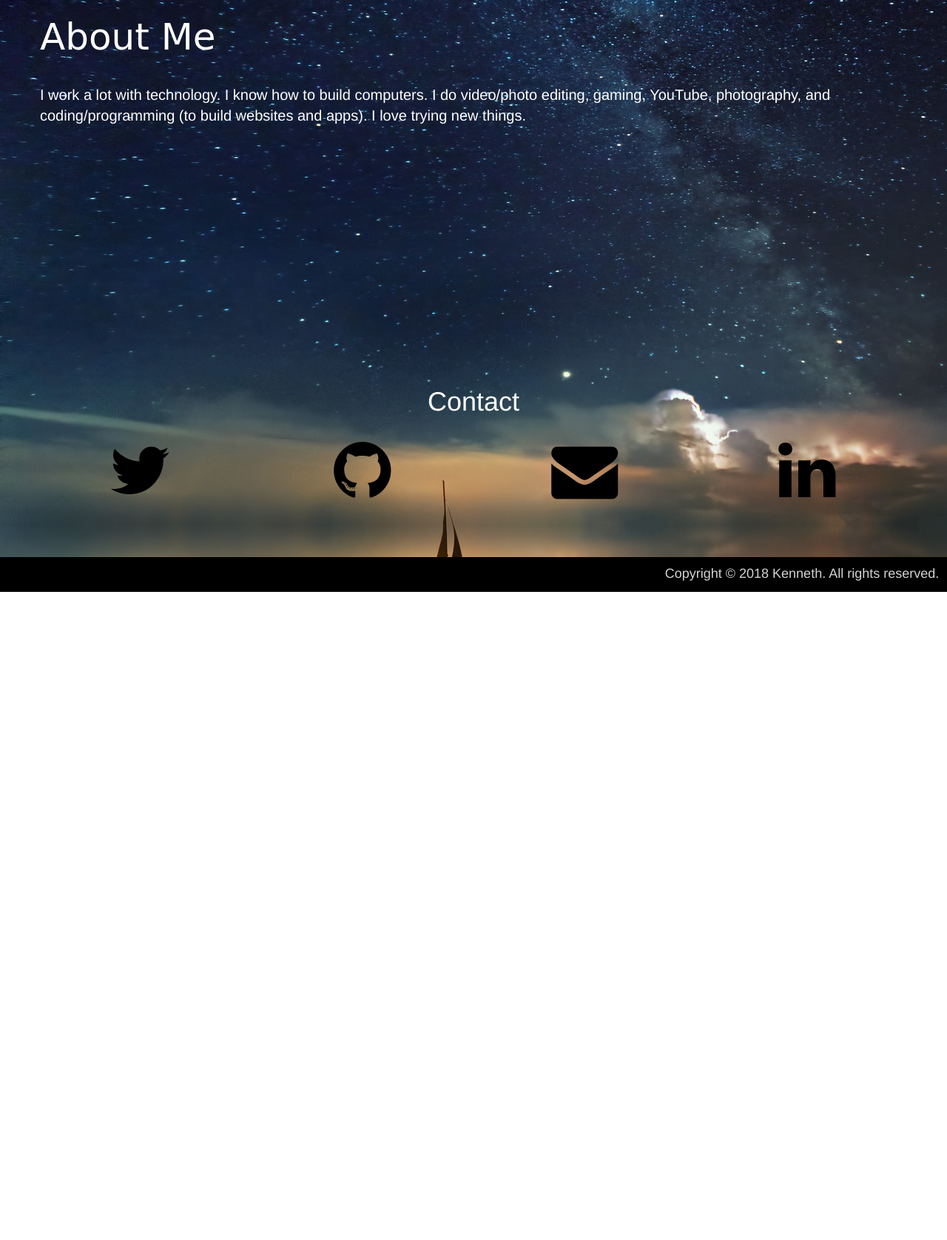
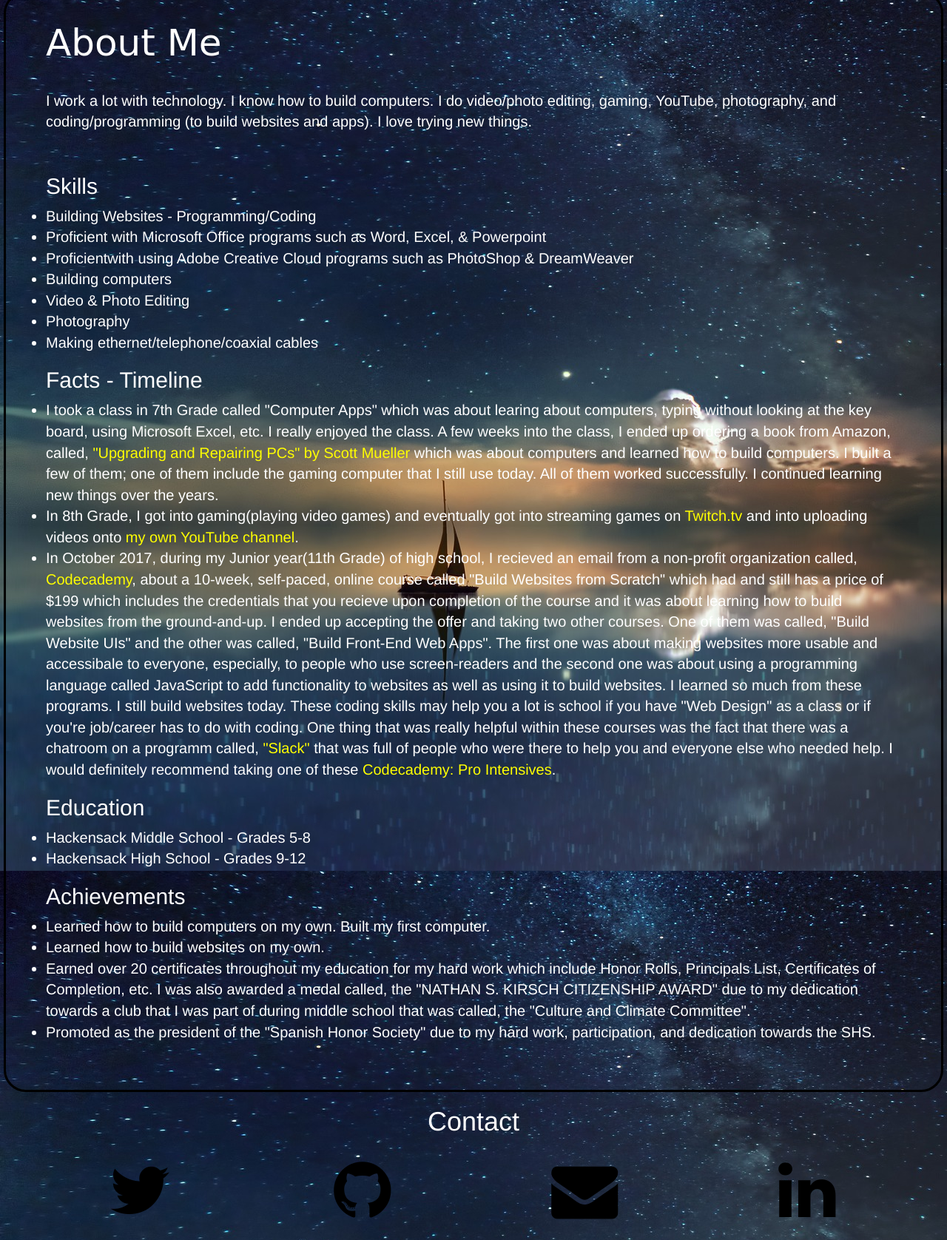
Before and after one commit to Kennethrc2401/Kenneth-s_Photo_Portfolio, a plain HTML site: page about/about.html in a window 1280 px wide. Shown: the part 69-1745 px from the top of the page at 74% size. Before the commit the page ends 869 px from the top, so only its background shows below. Drawn offline with nearby package versions, Linux system fonts and the light colour scheme; a web font is replaced by a local one.

Commit message:
Added a lot of information about myself to the about page

```diff
--- a/about/about.css
+++ b/about/about.css
@@ -23,11 +23,14 @@ p,
   /* background-image: linear-gradient(#a8c0ff, #3f2b96);  Opion 1*/
   /* background-image: linear-gradient(#355C7D, #6C5B7B, #C06C84); Color: white; Option 2 */
   /* background-image: linear-gradient(#1c92d2, #f2fcfe); */
-  height: 500px;
+  height: auto;
   color: white;
+  border: 3px solid black;
+  border-radius: 30px;
+  margin: 5px 5px 5px 5px;
 }
 
-.about h2 {
+.about h1 {
   padding-top: 20px;
   font-family: 'Poor Story', cursive;
   font-size: 50px;
@@ -38,7 +41,7 @@ p,
 	color: rgba(0,0,255,0.5); */
 }
 
-.about h2::after {
+.about h1::after {
   /* content: "Hello";
 	position: absolute; left: 10px; top: 5px;
 	color: rgba(255,0,0,0.5);   */
@@ -46,6 +49,31 @@ p,
 
 .about p {
   font-size: 20px;
+}
+
+.about ul {
+  list-style-type: disc;
+  font-size: 20px;
+}
+
+.skills {
+
+}
+
+.fact {
+
+}
+
+.fact a {
+  color: yellow;
+}
+
+.education {
+
+}
+
+.achievements {
+
 }
 
 /* Uncomment this block of code below to see the page layout divided into sections and divs as rectangles */
--- a/about/about.html
+++ b/about/about.html
@@ -117,10 +117,60 @@
       </nav>
     </header>
     <section class="about">
-      <h2>About Me</h2>
-      <br />
+      <h1>About Me</h1>
+        <br />
       <p>I work a lot with technology. I know how to build computers. I do video/photo editing, gaming, YouTube,
         photography, and coding/programming (to build websites and apps). I love trying new things.</p><br>
+        <div class="skills">
+          <h2>Skills</h2>
+            <ul>
+              <li>Building Websites - Programming/Coding</li>
+              <li>Proficient with Microsoft Office programs such as Word, Excel, & Powerpoint</li>
+              <li>Proficientwith using Adobe Creative Cloud programs such as PhotoShop & DreamWeaver</li>
+              <li>Building computers</li>
+              <li>Video & Photo Editing</li>
+              <li>Photography</li>
+              <li>Making ethernet/telephone/coaxial cables</li>
+            </ul>
+          </div>
+          <div class="fact">
+        <h2>Facts - Timeline</h2>
+        <ul>
+          <li>I took a class in 7th Grade called "Computer Apps" which was about learing about computers, typing
+          without looking at the key board, using Microsoft Excel, etc. I really enjoyed the class. A few weeks into the class,
+        I ended up ordering a book from Amazon, called, <a href="https://www.amazon.com/Upgrading-Repairing-21st-Scott-Mueller/dp/0789750007/ref=sr_1_9?ie=UTF8&qid=1537574424&sr=8-9&keywords=upgrading+and+repairing+pcs+23rd+edition"
+        target="_blank">"Upgrading and Repairing PCs" by <em>Scott Mueller</em></a> which was about computers and learned how
+       to build computers. I built a few of them; one of them include the gaming computer that I still use today. All of them worked successfully. I continued learning new things over the years.</li>
+          <li>In 8th Grade, I got into gaming(playing video games) and eventually got into streaming games on <a href="https://www.twitch.tv/kennethrc2401" target="_blank">Twitch.tv</a> and into uploading videos onto
+          <a href="https://www.youtube.com/channel/UCuleqfVnJ6Xp0Pgoz9qfM3w?view_as=subscriber" target="_blank"> my own YouTube channel</a>.</li>
+          <li>In October 2017, during my Junior year(11th Grade) of high school, I recieved an email from a non-profit organization called,
+          <a href="https://www.codecademy.com/" target="_blank">Codecademy</a>, about a 10-week, self-paced, online course called "Build Websites from Scratch" which had and still
+        has a price of $199 which includes the credentials that you recieve upon completion of the course and it was about learning how to build websites from the ground-and-up. I ended up accepting the offer and taking two other courses.
+        One of them was called, "Build Website UIs" and the other was called,
+        "Build Front-End Web Apps". The first one was about making websites more usable and accessibale to everyone, especially, to people who use screen-readers and the second one was about using a programming language called <em>JavaScript</em>
+        to add functionality to websites as well as using it to build websites. I learned so much from these programs. I still build websites today. These coding skills may help you a lot is school if you have "Web Design" as a class or if you're
+        job/career has to do with coding. One thing that was really helpful within these courses was the fact that there was a chatroom on a programm called, <a href="https://slack.com/" target="_blank">"Slack"</a> that was full of people who were
+        there to help you and everyone else who needed help. I would definitely recommend taking one of these <a href="https://www.codecademy.com/catalog/membership/intensives" target="_blank">Codecademy: Pro Intensives</a>.</li>
+        </ul>
+      </div>
+      <div class="education">
+        <h2>Education</h2>
+        <ul>
+          <li>Hackensack Middle School - Grades 5-8</li>
+          <li>Hackensack High School - Grades 9-12</li>
+        </ul>
+      </div>
+      <div class="achievements">
+        <h2>Achievements</h2>
+        <ul>
+          <li>Learned how to build computers on my own. Built my first computer.</li>
+          <li>Learned how to build websites on my own.</li>
+          <li>Earned over 20 certificates throughout my education for my hard work which include Honor Rolls, Principals List,
+            Certificates of Completion, etc. I was also awarded a medal called, the "NATHAN S. KIRSCH CITIZENSHIP AWARD" due to my dedication
+          towards a club that I was part of during middle school that was called, the "Culture and Climate Committee".</li>
+          <li>Promoted as the president of the "Spanish Honor Society" due to my hard work, participation, and dedication towards the SHS.</li>
+        </ul>
+      </div>
     </section>
 
         <!-- Contact -->
```
